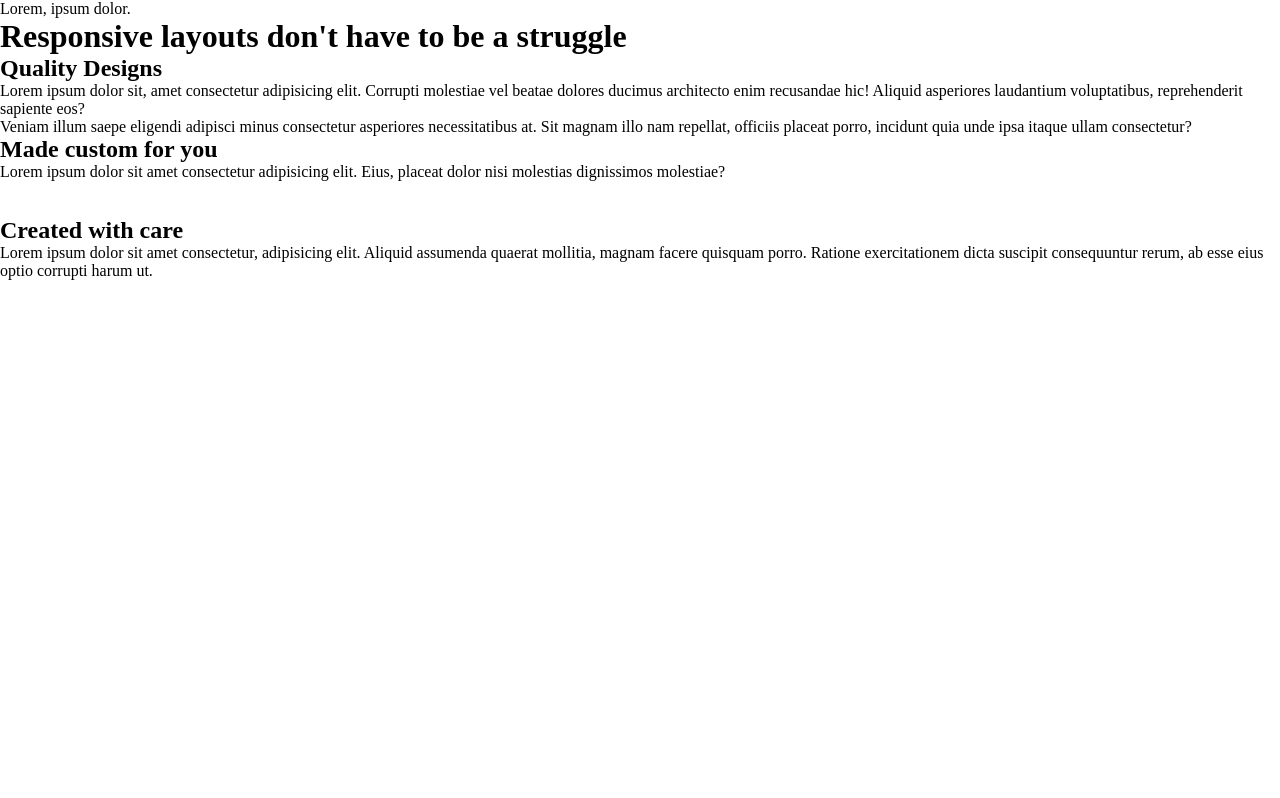
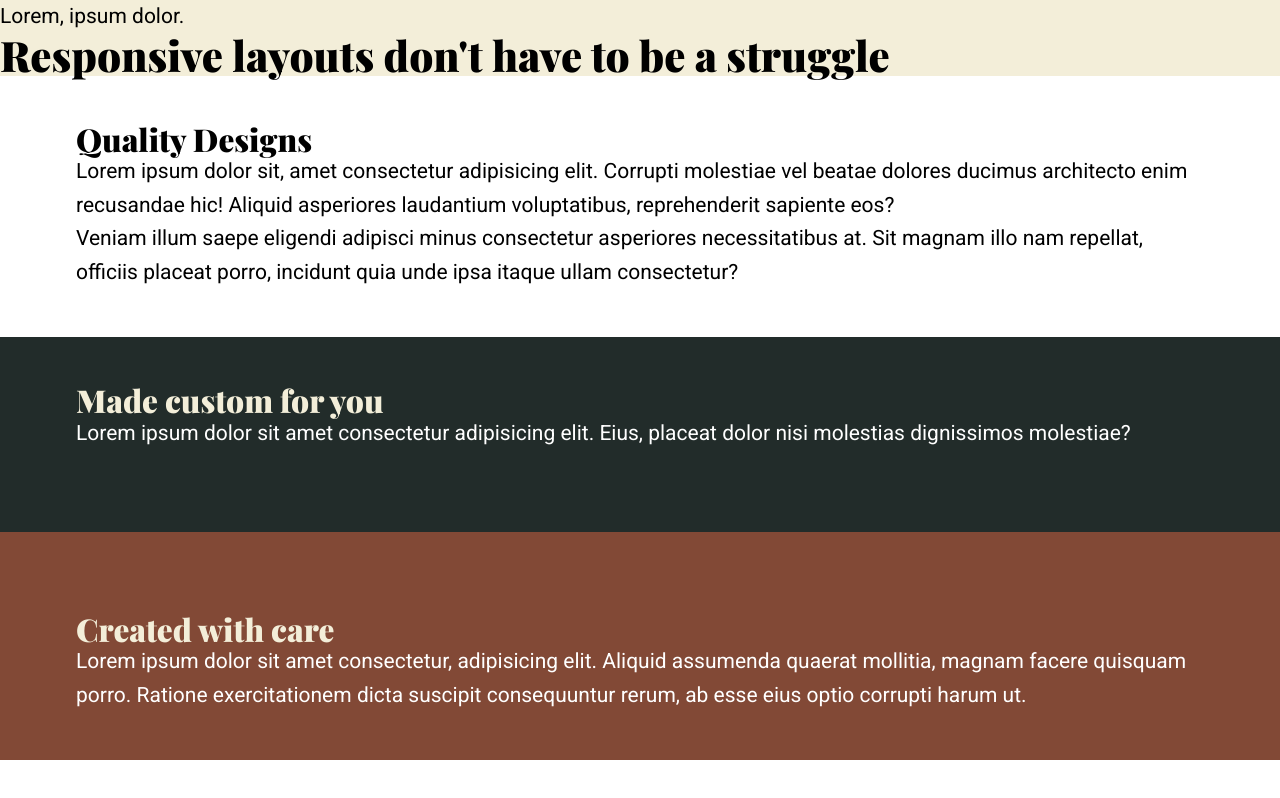
Before and after one commit to Mookjong/landing-page-responsive-design, a website: page index.html in a window 1280 px wide. Drawn offline with nearby package versions, Linux system fonts and the light colour scheme.

Commit message:
basic styling

```diff
--- a/index.html
+++ b/index.html
@@ -41,7 +41,7 @@
         </div>
     </section>
 
-    <section class="bg-accent">
+    <section class="bg-primary">
         <div class="container">
             <div class="split">
                 <div>
--- a/sass/main.scss
+++ b/sass/main.scss
@@ -1,4 +1,4 @@
-@import url('https://fonts.googleapis.com/css2?family=Playfair+Display:wght@400;500&family=Roboto:wght@400;500&display=swap');
+@import url('https://fonts.googleapis.com/css2?family=Playfair+Display:wght@400;500;900&family=Roboto:wght@100;300;400;500&display=swap');
 
 $clr-primary-200: #f3eed9;
 $clr-primary-400: #824936;
@@ -15,3 +15,53 @@ $ff-accent: 'Playfair Display', serif;
     margin: 0;
     padding: 0;
 }
+
+@mixin title-color {
+    h2{
+        color: $clr-primary-200;
+    }
+}
+
+img{
+    width: 30rem;
+}
+
+body{
+    font-family: $ff-primary;
+    font-weight: 400;
+    font-size: 1.3125rem;
+    line-height: 1.6;
+}
+
+section{
+    padding: 3rem 0;
+
+    .container{
+        margin-inline: auto;
+        width: min(90%, 70.5rem);
+    }
+}
+
+h1, h2, h3{
+    line-height: 1;
+    font-family: $ff-accent;
+    font-weight: 900;
+}
+
+.bg-light{
+    background-color: $clr-primary-200;
+}
+
+.bg-dark{
+    background-color: $clr-neutral-900;
+    color: $clr-neutral-100;
+
+    @include title-color();
+}
+
+.bg-primary{
+    background-color: $clr-primary-400;
+    color: $clr-neutral-100;
+
+    @include title-color();
+}
```
Also changed, not shown: css/style.css, 1 other file.
